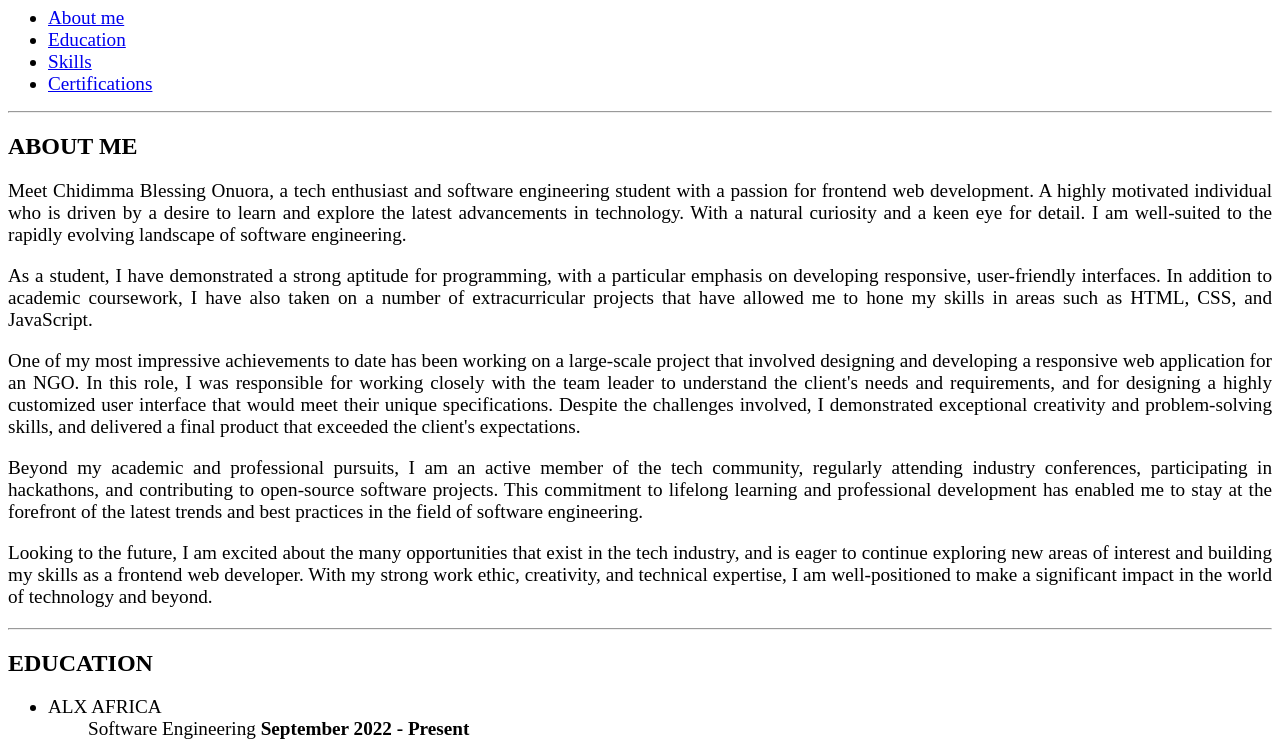
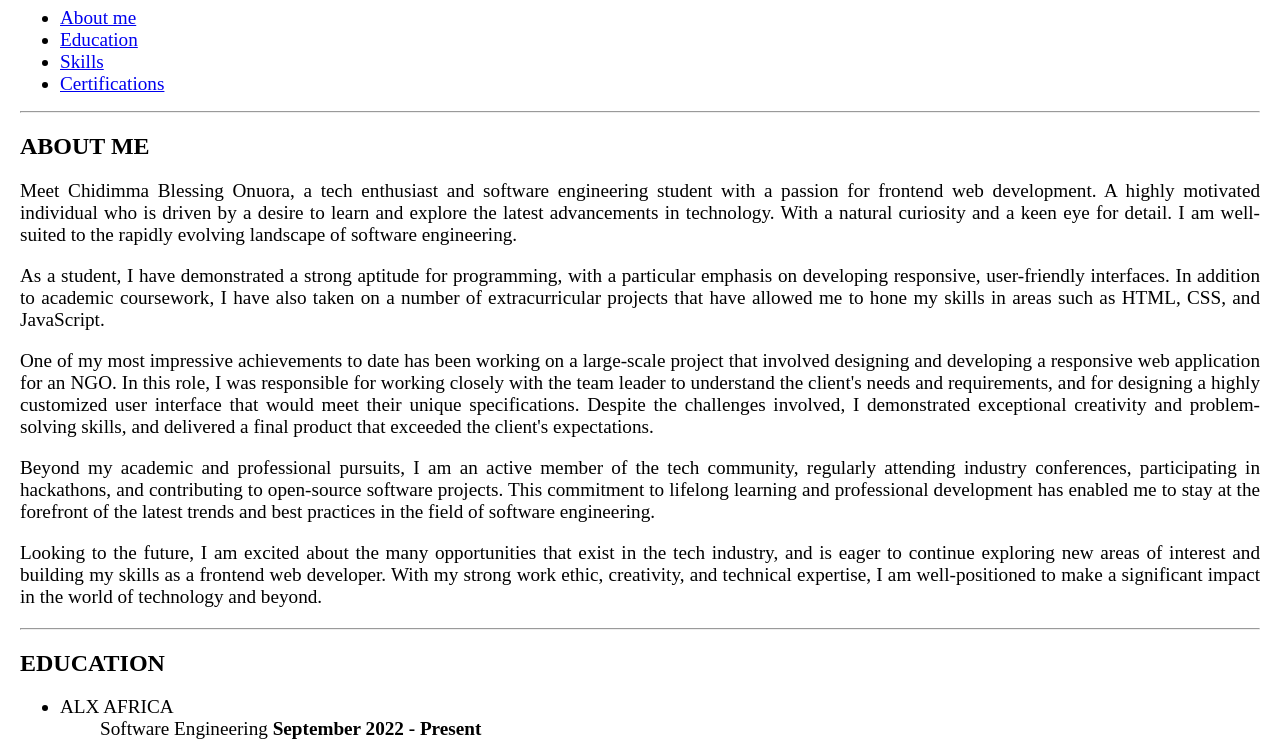
Before and after one commit to onuorachidimma/my_portfolio2, a plain HTML site: page index.html in a window 1280 px wide. Shown: the part 73-828 px from the top of the page. Drawn offline with Linux system fonts and the light colour scheme.

Commit message:
adjusted margin

```diff
--- a/styles.css
+++ b/styles.css
@@ -13,3 +13,7 @@ p{
 .back{
     display: block;
 }
+body{
+   margin-left: 20px;
+   margin-right: 20px;
+}
```
